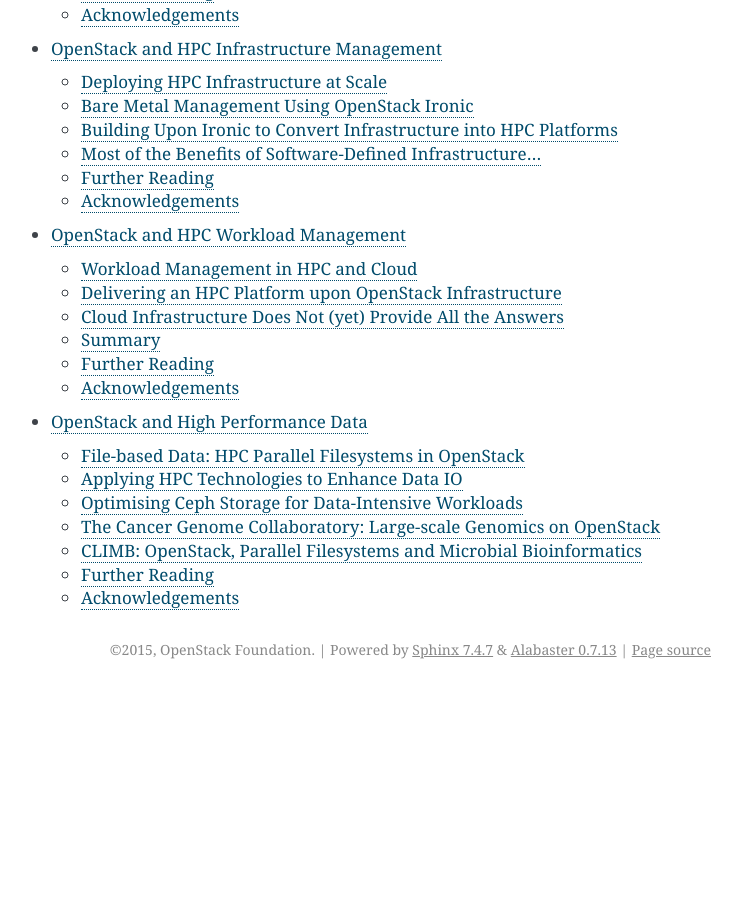
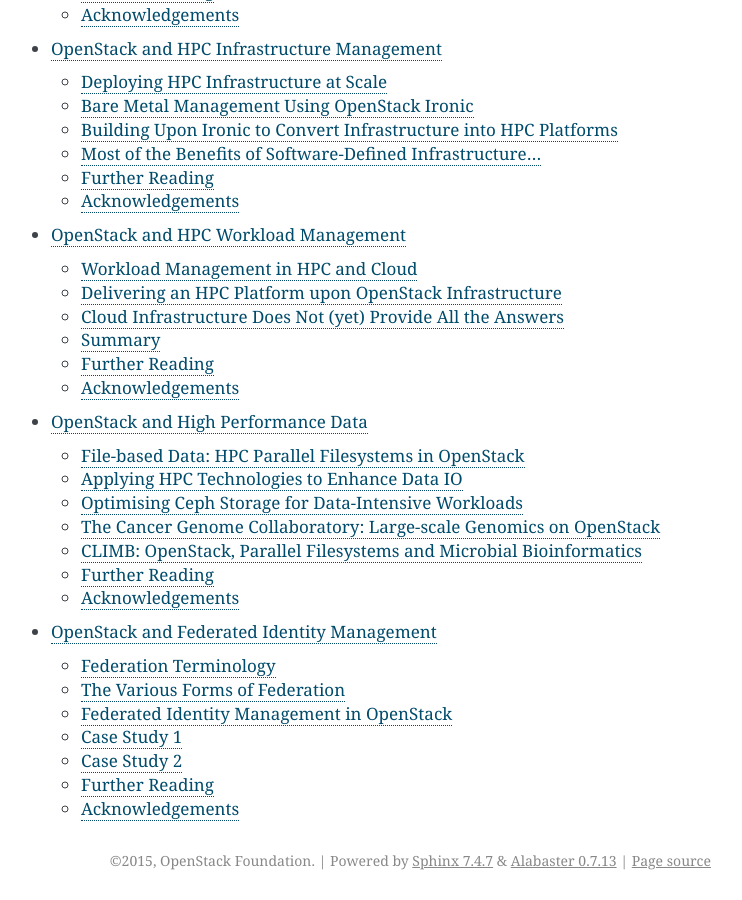
Before and after one commit to openstack-archive/scientific-wg, a Sphinx documentation site: the page built from doc/source/index.rst, in a window 1280 px wide and 900 px high, scrolled down 1741 px. Shown: the whole window, without its empty margins (399-1141 px from the left). Built offline with Sphinx 7.4.7, drawn with Linux system fonts in a browser that asks for light colours; before the commit the page ends 2430 px from its top, so only the background shows below that.

Commit message:
Placeholder framework for federated identity topic

```diff
--- a/doc/source/index.rst
+++ b/doc/source/index.rst
@@ -72,3 +72,4 @@ Contents:
    openstack-and-hpc-infrastructure
    openstack-and-hpc-workloads
    openstack-and-high-performance-data
+   openstack-and-federated-identity
--- /dev/null
+++ b/doc/source/openstack-and-federated-identity.rst
@@ -0,0 +1,36 @@
+OpenStack and Federated Identity Management
+###########################################
+
+Federation Terminology
+======================
+
+The Various Forms of Federation
+===============================
+
+Federated Identity Management in OpenStack
+==========================================
+
+Case Study 1
+============
+
+Case Study 2
+============
+
+Further Reading
+===============
+
+* link 1
+* link 2
+
+Acknowledgements
+================
+
+* **Person 1** from organisation 1
+* **Person 2** from organisation 2
+
+.. figure:: images/cc-by-sa.png
+   :width: 100
+   :alt: Creative commons licensing
+
+   This document is provided as open source with a Creative Commons license
+   with Attribution + Share-Alike (CC-BY-SA)
```
